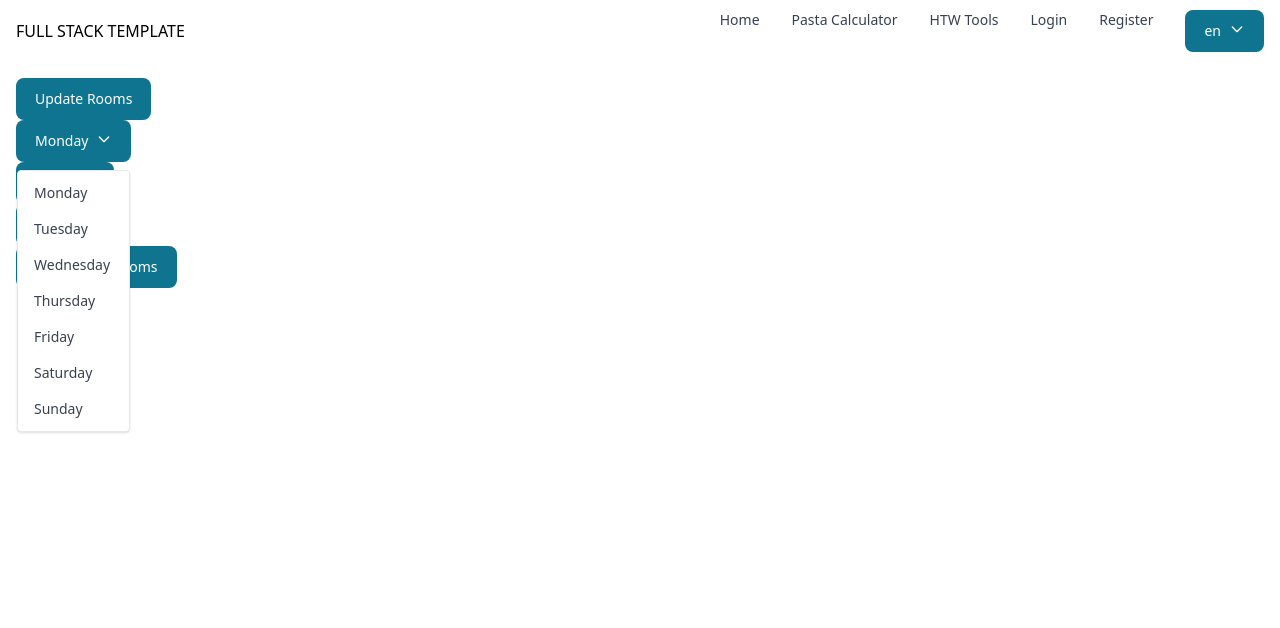
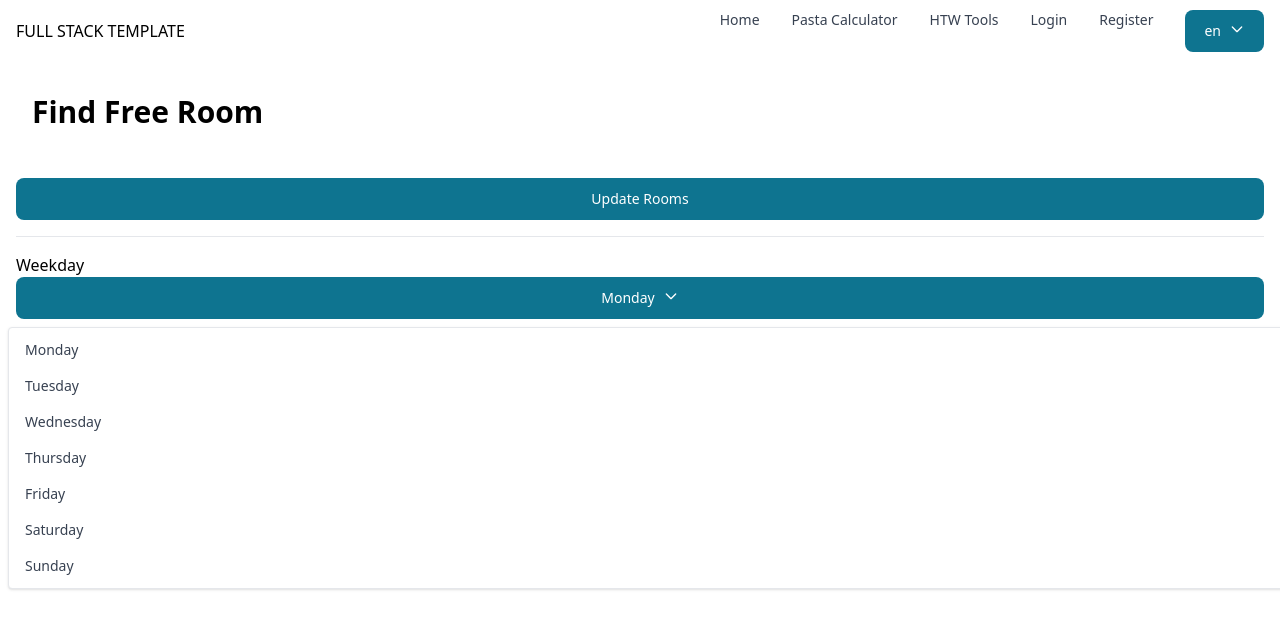
Before and after one commit to 104-Berlin/james-tools, a React (Vite) app in the folder frontend/: page /htw in a window 1280 px wide. Both pictures are taken after a click on the button "Monday". Shown: the top 628 px of the page. Built offline with nearby package versions, Linux system fonts and the light colour scheme.

Commit message:
make it a little bit prettier

```diff
--- /dev/null
+++ b/frontend/public/locales/en/htw.json
@@ -0,0 +1,17 @@
+{
+    "header": "Find Free Room",
+    "monday": "Monday",
+    "tuesday": "Tuesday",
+    "wednesday": "Wednesday",
+    "thursday": "Thursday",
+    "friday": "Friday",
+    "saturday": "Saturday",
+    "sunday": "Sunday",
+    "today": "Today",
+    "tomorrow": "Tomorrow",
+    "weekday": "Weekday",
+    "from": "from",
+    "to": "to",
+    "search": "Find Free Room",
+    "update_rooms": "Update Rooms"
+}
--- a/frontend/src/api/Htw.ts
+++ b/frontend/src/api/Htw.ts
@@ -5,6 +5,7 @@ export function updateRooms() {
 }
 
 export type Room = {
+    id: string;
     name: string;
 }
 
--- a/frontend/src/components/DataTable.tsx
+++ b/frontend/src/components/DataTable.tsx
@@ -52,7 +52,7 @@ export default function DataTable(props: DataTableProps) {
                 <div className="flex-grow" />
                 {props.onAdd && (<Button color="blue" onClick={props.onAdd}>{t("add")}</Button>)}
             </div>
-            <Table hoverable>
+            <Table className="max-w-full" hoverable>
                 <Table.Head>
                     {showSelection && (
                         <Table.HeadCell className="shrink" key="DataTableHeaderSelection">
@@ -73,7 +73,7 @@ export default function DataTable(props: DataTableProps) {
                         )
                     })}
                 </Table.Head>
-                <Table.Body key="body" className="divide-y divide-x">
+                <Table.Body key="body" className="divide-y divide-x max-w-full overflow-auto">
                     {props.data.map((row, index) => {
                         let row_id = row.id;
                         return (
--- a/frontend/src/routes/Htw.tsx
+++ b/frontend/src/routes/Htw.tsx
@@ -1,6 +1,8 @@
-import { Button, Dropdown, Select } from "flowbite-react";
+import { Button, Dropdown, HR, Select } from "flowbite-react";
 import { getEmptyRooms, Room, updateRooms } from "../api/Htw";
 import { useState } from "react";
+import { useTranslation } from "react-i18next";
+import DataTable from "../components/DataTable";
 
 function WeekdayToString(weekday: number) {
     switch (weekday) {
@@ -39,6 +41,7 @@ function choosableTimes() {
 const possibleTimes = choosableTimes();
 
 export default function Htw() {
+    const { t } = useTranslation("htw");
     let [weekday, setWeekday] = useState(0);
     let [startTime, setStartTime] = useState("08:00");
     let [endTime, setEndTime] = useState("09:00");
@@ -46,37 +49,56 @@ export default function Htw() {
 
 
     return (
-        <div className="p-4">
-            <Button onClick={() => { updateRooms() }}>Update Rooms</Button>
-            <Dropdown label={WeekdayToString(weekday)}>
-                <Dropdown.Item onClick={() => { setWeekday(0) }}>Monday</Dropdown.Item>
-                <Dropdown.Item onClick={() => { setWeekday(1) }}>Tuesday</Dropdown.Item>
-                <Dropdown.Item onClick={() => { setWeekday(2) }}>Wednesday</Dropdown.Item>
-                <Dropdown.Item onClick={() => { setWeekday(3) }}>Thursday</Dropdown.Item>
-                <Dropdown.Item onClick={() => { setWeekday(4) }}>Friday</Dropdown.Item>
-                <Dropdown.Item onClick={() => { setWeekday(5) }}>Saturday</Dropdown.Item>
-                <Dropdown.Item onClick={() => { setWeekday(6) }}>Sunday</Dropdown.Item>
+        <div className="flex flex-col justify-center">
+            <h1 className="font-extrabold text-3xl p-8">
+                {t("header")}
+            </h1>
+            <div className="flex flex-col space-y-4 p-4 max-w-full">
+                <Button onClick={() => { updateRooms() }}>{t("update_rooms")}</Button>
+                <HR />
+                <div className="min-w-full max-w-full">
+                    <label>
+                        {t("weekday")}
+                    </label>
+                    <Dropdown theme={{ floating: { target: "w-full" } }} className="w-full" hidden label={WeekdayToString(weekday)}>
+                        <Dropdown.Item onClick={() => { setWeekday(0) }}>{t("monday")}</Dropdown.Item>
+                        <Dropdown.Item onClick={() => { setWeekday(1) }}>{t("tuesday")}</Dropdown.Item>
+                        <Dropdown.Item onClick={() => { setWeekday(2) }}>{t("wednesday")}</Dropdown.Item>
+                        <Dropdown.Item onClick={() => { setWeekday(3) }}>{t("thursday")}</Dropdown.Item>
+                        <Dropdown.Item onClick={() => { setWeekday(4) }}>{t("friday")}</Dropdown.Item>
+                        <Dropdown.Item onClick={() => { setWeekday(5) }}>{t("saturday")}</Dropdown.Item>
+                        <Dropdown.Item onClick={() => { setWeekday(6) }}>{t("sunday")}</Dropdown.Item>
                     </Dropdown>
-            <Dropdown label={startTime}>
+                </div>
+                <div className="flex space-x-4">
+                    <div>
+                        <label>
+                            {t("from")}
+                        </label>
+                        <Dropdown className="max-h-96 overflow-auto" label={startTime}>
                             {possibleTimes.map((time) => {
                                 return <Dropdown.Item onClick={() => { setStartTime(time) }}>{time}</Dropdown.Item>
                             })}
                         </Dropdown>
-            <Dropdown label={endTime}>
+                    </div>
+                    <div>
+                        <label>
+                            {t("to")}
+                        </label>
+                        <Dropdown className="max-h-96 overflow-auto" label={endTime}>
                             {possibleTimes.filter((time) => {
                                 return possibleTimes.indexOf(time) > possibleTimes.indexOf(startTime);
                             }).map((time) => {
                                 return <Dropdown.Item onClick={() => { setEndTime(time) }}>{time}</Dropdown.Item>
                             })}
                         </Dropdown>
+                    </div>
 
-            <Button onClick={() => { getEmptyRooms(weekday, startTime, endTime).then((e) => setEmptyRooms(e.data)) }}>
-                Find Empty Rooms
+                </div>
+                <Button className="flex items-center" onClick={() => { getEmptyRooms(weekday, startTime, endTime).then((e) => setEmptyRooms(e.data)) }}>
+                    {t("search")}
                 </Button>
-            <div>
-                {emptyRooms.map((room) => {
-                    return <div>{room.name}</div>
-                })}
+                <DataTable columns={[{ key: "name", label: "Name" }]} data={emptyRooms} />
             </div>
         </div>
     )
```
Also changed, not shown: frontend/public/locales/de/htw.json (added, +17 -0 lines), 2 other files (tests, documents, lock files or other folders). Lines whose indentation alone changed are shown as unchanged.
